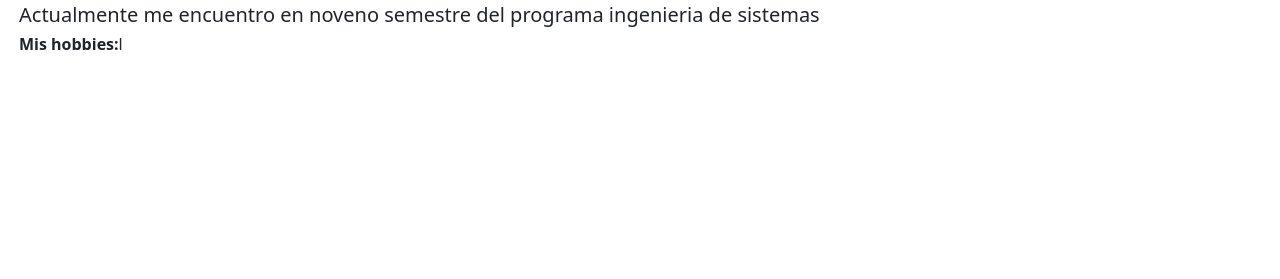
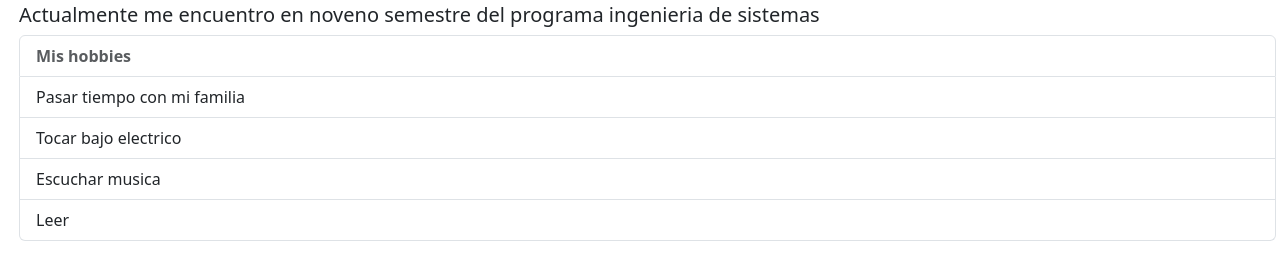
Before and after one commit to 4n6r35/taller-git, a plain HTML site: page index.html in a window 1280 px wide. Shown: the part 69-348 px from the top of the page. Drawn offline with nearby package versions, Linux system fonts and the light colour scheme.

Commit message:
feat: :sparkles: Se añade una tabla con mis hobbies

```diff
--- a/index.html
+++ b/index.html
@@ -14,7 +14,13 @@
         <div class="col p-3" style="margin-left: 15px;">
             <h1 class="">Andres David Robles Gonzalez</h1>
             <h5>Actualmente me encuentro en noveno semestre del programa ingenieria de sistemas</h5>
-            <h6><b>Mis hobbies:</b>l </h6>
+            <ul class="list-group">
+                <li class="list-group-item disabled" aria-disabled="true"><b>Mis hobbies</b></li>
+                <li class="list-group-item">Pasar tiempo con mi familia</li>
+                <li class="list-group-item">Tocar bajo electrico</li>
+                <li class="list-group-item">Escuchar musica</li>
+                <li class="list-group-item">Leer</li>
+              </ul>
         </div>
     </div>
 </body>
```
